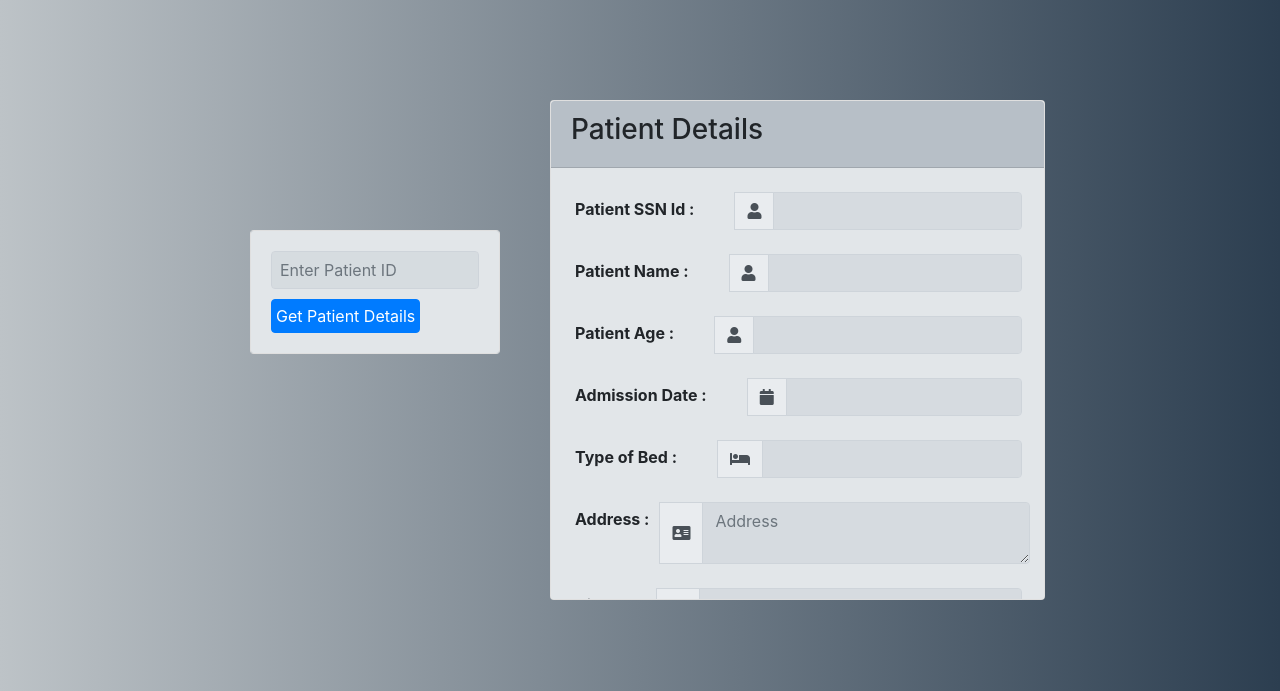
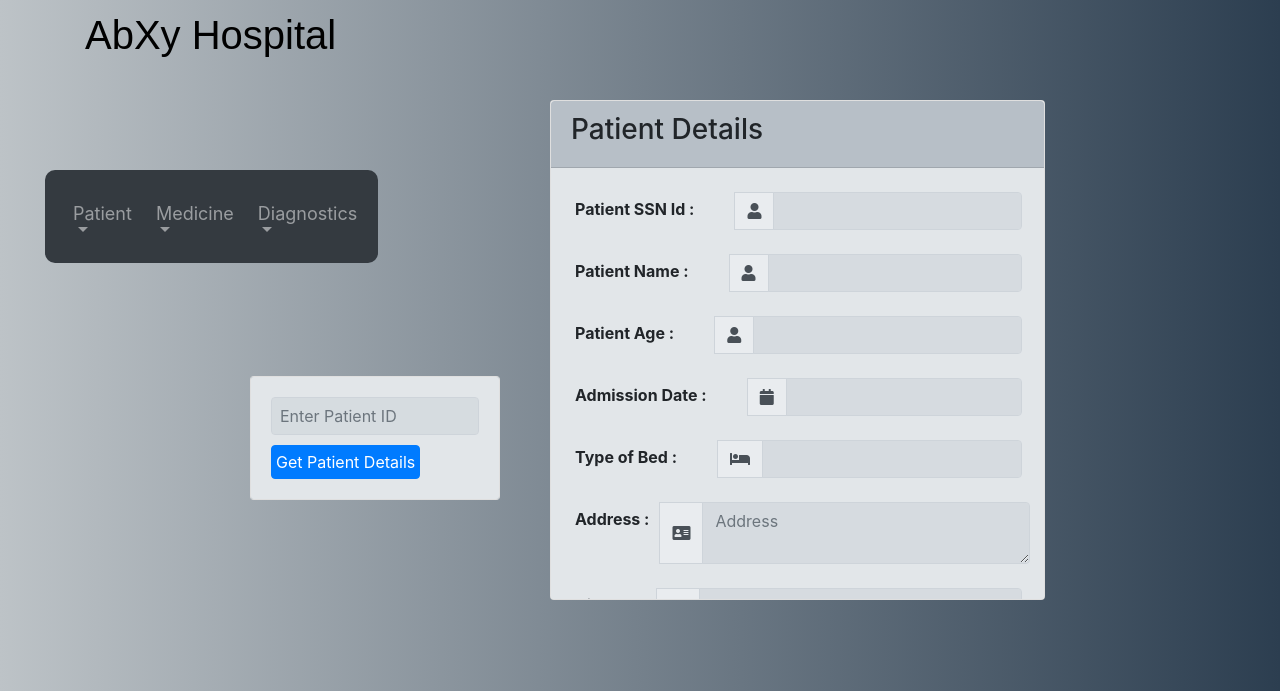
Before and after one commit to NikhilMohanKK/-TCS-Case-Study-2, a Flask app: page /Search_Patient in a window 1280 px wide. Shown: the top 691 px of the page. Run offline with Flask 2, Linux system fonts and the light colour scheme; parts of the project's set-up code (start-up, migrations or seed data) failed here and were passed over; some libraries are stand-ins or nearby versions.

Commit message:
Update 05 Search Patient.html

```diff
--- a/application/templates/05 Search Patient.html
+++ b/application/templates/05 Search Patient.html
@@ -11,6 +11,8 @@
 
     <!--Fontawesome CDN-->
 	<link rel="stylesheet" href="https://use.fontawesome.com/releases/v5.3.1/css/all.css" integrity="sha384-mzrmE5qonljUremFsqc01SB46JvROS7bZs3IO2EmfFsd15uHvIt+Y8vEf7N7fWAU" crossorigin="anonymous">
+	<script src="https://code.jquery.com/jquery-3.2.1.slim.min.js" integrity="sha384-KJ3o2DKtIkvYIK3UENzmM7KCkRr/rE9/Qpg6aAZGJwFDMVNA/GpGFF93hXpG5KkN" crossorigin="anonymous"></script>
+<script src="https://maxcdn.bootstrapcdn.com/bootstrap/4.0.0/js/bootstrap.min.js" integrity="sha384-JZR6Spejh4U02d8jOt6vLEHfe/JQGiRRSQQxSfFWpi1MquVdAyjUar5+76PVCmYl" crossorigin="anonymous"></script>
 
 	<!--Custom styles-->
 	<!--link rel="stylesheet" type="text/css" href="{{url_for('static', filename='styles.css')}}"-->
@@ -19,7 +21,51 @@
 <body style="height:100%;width:100%;background-image: linear-gradient(to right, #bdc3c7 , #2c3e50);">
 
 <div class="container">
-	<div class=" justify-center" style="position:fixed;top:30px;left:550px;width:500px">
+
+	<a class="navbar-brand" href="#" style="color:black;font-size: 40px;font-family: sans-serif;">AbXy Hospital</a>
+
+<nav class="navbar navbar-expand-lg navbar-dark bg-dark" style="width: 30%;right:40px;top:100px;height:10%;border-radius: 10px;">
+  <button class="navbar-toggler" type="button" data-toggle="collapse" data-target="#navbarNavDropdown" aria-controls="navbarNavDropdown" aria-expanded="false" aria-label="Toggle navigation">
+    <span class="navbar-toggler-icon"></span>
+  </button>
+  <div class="collapse navbar-collapse justify-content-center" id="navbarNavDropdown">
+    <ul class="navbar-nav justify-content-end">
+        <li class="nav-item dropdown p-1">
+        <a class="nav-link dropdown-toggle" href="#" id="navbarDropdownMenuLink" role="button" data-toggle="dropdown" aria-haspopup="true" aria-expanded="true" style="font-size: 18px">
+          Patient
+        </a>
+        <div class="dropdown-menu" aria-labelledby="navbarDropdownMenuLink">
+          <a class="dropdown-item" href="/createcustomer">Create Patient</a>
+          <a class="dropdown-item" href="/customersearch/1">Update Patient</a>
+          <a class="dropdown-item" href="/customersearch/2">Delete Patient</a>
+          <a class="dropdown-item" href="/customersearch/2">View Patient</a>
+          <a class="dropdown-item" href="/customersearch/2">Display Patients</a>
+          <a class="dropdown-item" href="/customersearch/2">Generate Bill</a>
+        </div>
+      </li>
+
+
+        <li class="nav-item dropdown p-1">
+        <a class="nav-link dropdown-toggle" href="#" id="navbarDropdownMenuLink" role="button" data-toggle="dropdown" aria-haspopup="true" aria-expanded="true" style="font-size: 18px">
+          Medicine
+        </a>
+        <div class="dropdown-menu" aria-labelledby="navbarDropdownMenuLink">
+          <a class="dropdown-item" href="/createacct" >Issue Medicine</a>
+          </div>
+      </li>
+      <li class="nav-item dropdown p-1">
+        <a class="nav-link dropdown-toggle" href="#" id="navbarDropdownMenuLink" role="button" data-toggle="dropdown" aria-haspopup="true" aria-expanded="true" style="font-size: 18px">
+          Diagnostics
+        </a>
+        <div class="dropdown-menu" aria-labelledby="navbarDropdownMenuLink">
+          <a class="dropdown-item" href="/customerstatus">Issue Diagnostics</a>
+          </div>
+      </li>
+
+    </ul>
+  </div>
+</nav>
+	<div class=" justify-center" style="position:fixed;top:176px;left:550px;width:500px">
 		<div class="card" style="right:300px; top:200px;width: 250px;">
         <div class="card-body"style="background-color:rgba(112, 128,144,0.2);">
         <form action="{{ url_for('Search_Patient') }}" method="GET">
```
